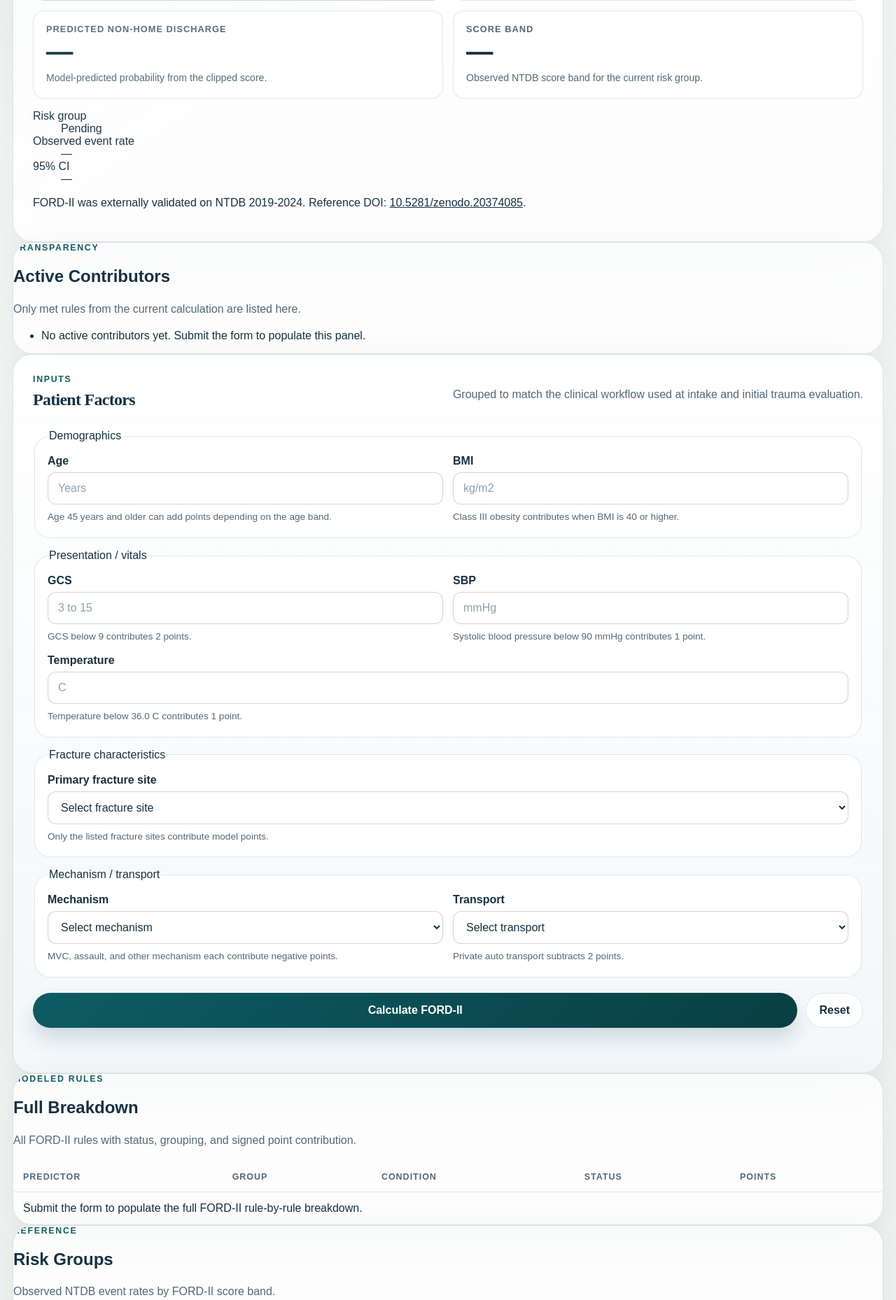
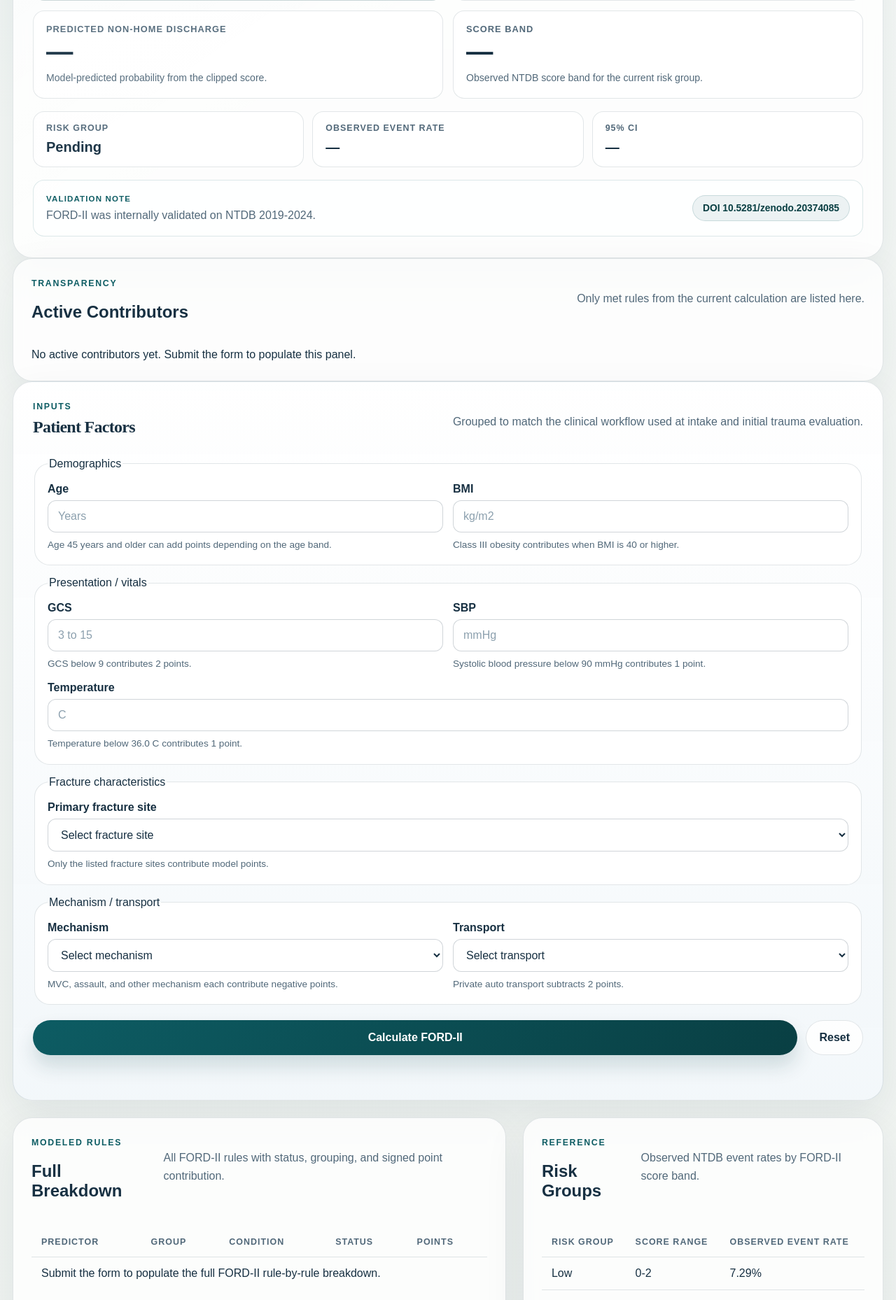
Before and after one commit to samersalman/ford-ii, a Flask app: page / in a window 1280 px wide. Shown: the part 949-2807 px from the top of the page at 70% size. Run offline with Flask 3, Linux system fonts and the light colour scheme.

Commit message:
fix(calculator): refine card spacing and result summary display

```diff
--- a/calculator/static/style.css
+++ b/calculator/static/style.css
@@ -169,6 +169,11 @@ a {
   padding: 28px 28px 30px;
 }
 
+.content-column > .card:not(.result-card),
+.reference-grid > .card {
+  padding: 26px 26px 28px;
+}
+
 .result-card::after {
   content: "";
   position: absolute;
@@ -188,6 +193,20 @@ a {
 
 .result-card-header {
   margin-bottom: 18px;
+}
+
+.card-header {
+  display: flex;
+  justify-content: space-between;
+  gap: 20px;
+  align-items: flex-start;
+  margin-bottom: 18px;
+  padding-top: 2px;
+}
+
+.card-header > div,
+.result-header > div {
+  min-width: 0;
 }
 
 .risk-badge {
@@ -241,9 +260,95 @@ a {
   font-size: 0.88rem;
 }
 
+.summary-grid {
+  display: grid;
+  grid-template-columns: repeat(3, minmax(0, 1fr));
+  gap: 12px;
+  margin: 18px 0 0;
+}
+
+.summary-item {
+  margin: 0;
+  padding: 16px 18px;
+  border: 1px solid var(--line);
+  border-radius: var(--radius-md);
+  background: rgba(255, 255, 255, 0.72);
+}
+
+.summary-item dt {
+  margin: 0 0 8px;
+  color: var(--ink-soft);
+  font-size: 0.78rem;
+  font-weight: 700;
+  letter-spacing: 0.08em;
+  text-transform: uppercase;
+}
+
+.summary-item dd {
+  margin: 0;
+  color: var(--ink);
+  font-size: 1.25rem;
+  font-weight: 700;
+  line-height: 1.2;
+}
+
+.result-footnote {
+  display: flex;
+  justify-content: space-between;
+  align-items: center;
+  gap: 14px;
+  margin-top: 18px;
+  padding: 16px 18px;
+  border: 1px solid rgba(13, 92, 99, 0.14);
+  border-radius: var(--radius-md);
+  background: rgba(255, 255, 255, 0.62);
+}
+
+.validation-note {
+  min-width: 0;
+}
+
+.validation-label {
+  display: inline-block;
+  margin-bottom: 6px;
+  color: var(--accent);
+  font-size: 0.72rem;
+  font-weight: 700;
+  letter-spacing: 0.1em;
+  text-transform: uppercase;
+}
+
+.validation-note p {
+  margin: 0;
+  color: var(--ink-soft);
+  line-height: 1.55;
+}
+
+.doi-pill {
+  display: inline-flex;
+  align-items: center;
+  justify-content: center;
+  flex-shrink: 0;
+  padding: 10px 14px;
+  border-radius: 999px;
+  border: 1px solid rgba(13, 92, 99, 0.16);
+  background: rgba(13, 92, 99, 0.08);
+  color: var(--accent-deep);
+  font-size: 0.86rem;
+  font-weight: 700;
+  text-decoration: none;
+}
+
+.doi-pill:hover {
+  background: rgba(13, 92, 99, 0.14);
+}
+
 .contributors-list {
   display: grid;
   gap: 12px;
+  margin: 0;
+  padding: 0;
+  list-style: none;
 }
 
 .contributor {
@@ -291,6 +396,43 @@ a {
 .table-wrap {
   overflow-x: auto;
   margin-top: 18px;
+}
+
+.table-subtext {
+  display: block;
+  margin-top: 4px;
+  color: var(--ink-soft);
+  font-size: 0.88rem;
+}
+
+.status-chip {
+  display: inline-flex;
+  align-items: center;
+  justify-content: center;
+  min-width: 70px;
+  padding: 6px 10px;
+  border-radius: 999px;
+  font-size: 0.78rem;
+  font-weight: 700;
+  letter-spacing: 0.04em;
+  text-transform: uppercase;
+}
+
+.status-chip-active {
+  color: #145037;
+  background: rgba(47, 127, 95, 0.14);
+}
+
+.status-chip-inactive {
+  color: var(--ink-soft);
+  background: rgba(81, 104, 121, 0.1);
+}
+
+.reference-grid {
+  display: grid;
+  grid-template-columns: minmax(0, 1.3fr) minmax(320px, 0.95fr);
+  gap: 24px;
+  margin-top: 24px;
 }
 
 .data-table {
@@ -492,14 +634,9 @@ a {
 }
 
 @media (max-width: 1120px) {
-  .layout {
+  .dashboard-grid,
+  .reference-grid {
     grid-template-columns: 1fr;
-  }
-
-  .hero,
-  .results-column,
-  .form-column {
-    grid-column: auto;
   }
 
   .form-column {
@@ -519,19 +656,21 @@ a {
     padding: 22px 18px 24px;
   }
 
-  .hero-notes,
   .metric-grid,
+  .summary-grid,
   .field-grid,
-  .form-actions,
   .site-footer,
   .result-card-header,
   .form-header,
-  .section-heading {
-    grid-template-columns: 1fr;
+  .section-heading,
+  .card-header,
+  .form-actions,
+  .result-footnote {
     flex-direction: column;
   }
 
   .metric-grid,
+  .summary-grid,
   .field-grid {
     grid-template-columns: 1fr;
   }
--- a/calculator/templates/index.html
+++ b/calculator/templates/index.html
@@ -122,10 +122,13 @@
             </div>
           </dl>
 
-          <p class="result-footnote">
-            FORD-II was externally validated on NTDB 2019-2024. Reference DOI:
-            <a href="https://doi.org/10.5281/zenodo.20374085">10.5281/zenodo.20374085</a>.
-          </p>
+          <div class="result-footnote">
+            <div class="validation-note">
+              <span class="validation-label">Validation note</span>
+              <p>FORD-II was internally validated on NTDB 2019-2024.</p>
+            </div>
+            <a class="doi-pill" href="https://doi.org/10.5281/zenodo.20374085">DOI 10.5281/zenodo.20374085</a>
+          </div>
         </article>
 
         <article class="card">
```
